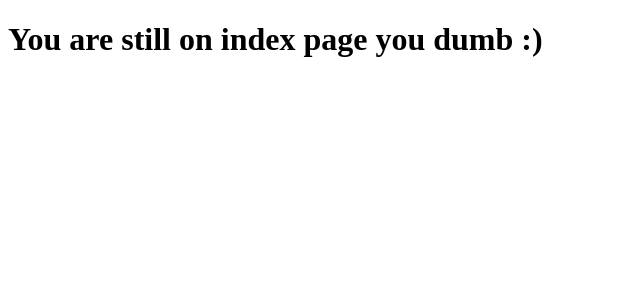
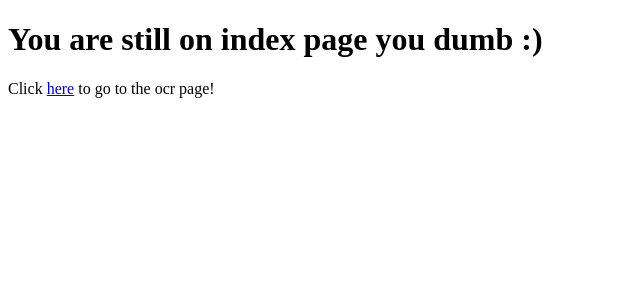
Before and after one commit to Kashish-max/Conscious, a Django app: page / in a window 1280 px wide. Shown: the top 300 px of the page, without its empty margins (0-640 px from the left). Run offline with Django 3.2, Linux system fonts and the light colour scheme; some libraries are stand-ins or nearby versions.

Commit message:
added link on index

```diff
--- a/consciousApp/templates/consciousApp/index.html
+++ b/consciousApp/templates/consciousApp/index.html
@@ -37,6 +37,7 @@
 
   <body>
     <h1>You are still on index page you dumb :)</h1>
+    <p>Click <a href="ocr">here</a> to go to the ocr page!</p>
 
     <script
       type="text/javascript"
```
